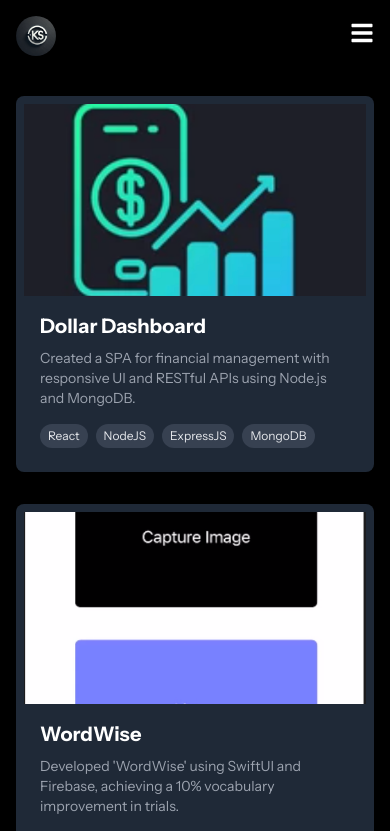
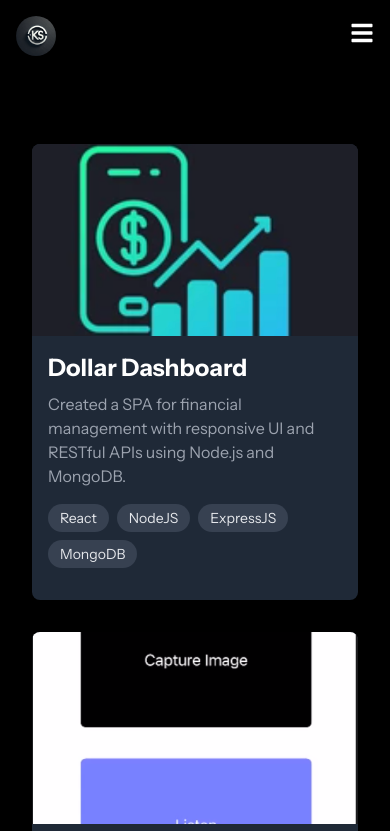
Before and after one commit to kskeerthana/portfolio-keerthana, a Next.js app: page /projects in a window 390 px wide. Shown: the top 831 px of the page. Built offline with nearby package versions, Linux system fonts and the light colour scheme.

Commit message:
design changes

```diff
--- a/components/About.js
+++ b/components/About.js
@@ -3,13 +3,20 @@ import profilePic from '../public/profile.jpeg';
 import TimelineItem from '../components/Timeline';
 import { VerticalTimeline } from 'react-vertical-timeline-component';
 import 'react-vertical-timeline-component/style.min.css';
+import { useEffect, useState } from 'react';
 
 const About = () => {
+  const [isVisible, setIsVisible] = useState(false);
+
+  useEffect(() => {
+    setIsVisible(true);
+  }, []);
+
   return (
     <div className="flex flex-col items-center text-white p-4 mt-32">
       {/* Introduction Section */}
       <section className="flex flex-col md:flex-row items-center justify-between w-full max-w-4xl mb-12">
-        <div className="md:w-1/2 text-center md:text-left mb-8 md:mb-0">
+        <div className={`md:w-1/2 text-center md:text-left mb-8 md:mb-0 transition-transform duration-[1500ms] ease-in-out ${isVisible ? 'translate-x-0 opacity-100' : '-translate-x-full opacity-0'}`}>
           <h1 className="text-4xl font-bold mb-4">Meet Keerthana,</h1>
           <p className="text-lg text-gray-400">
             As a full-stack dev, I live for those "aha!" moments when an idea transitions into a fully-fledged, real-world application.
@@ -17,7 +24,7 @@ const About = () => {
             scaling effortlessly. I'm a problem-solver at heart, constantly tinkering and learning to deliver top-notch solutions.
           </p>
         </div>
-        <div className="md:w-1/2 flex justify-center">
+        <div className={`md:w-1/2 flex justify-center transition-transform duration-[1500ms] ease-in-out ease-in-out ${isVisible ? 'translate-x-0 opacity-100' : 'translate-x-full opacity-0'}`}>
           <Image src={profilePic} alt="Profile Picture" className="rounded-lg" width={300} height={300} />
         </div>
       </section>
@@ -50,9 +57,9 @@ const About = () => {
             subtitle="Software Engineer Intern"
             period="Boston, MA | 2024"
             description={[
-              'Engineered an interactive application for TAs and students using React Native, increasing user engagement by 40%.',
-              'Enhanced backend communication and scalability by integrating the UI with AWS Lambda, resulting in a 25% efficiency improvement.',
-              'Designed and maintained PostgreSQL databases for user data, posts, and interactions, improving system performance by 30%.',
+              'Developed React Native app for TAs and students, boosting engagement 40%.',
+'Integrated UI with AWS Lambda, improving efficiency by 25%.',
+'Optimized PostgreSQL databases, enhancing system performance 30%.',
             ]}
           />
           <TimelineItem
@@ -60,11 +67,11 @@ const About = () => {
             subtitle="Full Stack Developer"
             period="Bengaluru, India | 2020-2022"
             description={[
-              'Engineered 15+ Django REST Framework API endpoints with 87% test coverage, supporting 100+ API calls/minute.',
-              'Optimized chatbot response times from 800ms to <300ms using Google Dialogflow, websockets, and caching.',
-              'Launched 5 voice apps on Google Assistant with Dialogflow, serving 500+ weekly users.',
-              'Improved conversation completion rates by 35% after analyzing user logs and addressing 21 common failure points.',
-              'Enhanced user experience across voice assistant platforms by streamlining functionalities and API performance, leveraging data-driven optimizations.',
+              'Built Django REST API endpoints with 87% test coverage, handling 100+ calls/minute.',
+'Reduced chatbot response times to <300ms using Dialogflow, websockets, and caching.',
+'Launched 5 Google Assistant voice apps serving 500+ weekly users.',
+'Increased conversation completion rates 35% by addressing common failure points.',
+'Optimized voice assistant UX across platforms using data-driven improvements.',
             ]}
           />
         </VerticalTimeline>
--- a/components/Hero.js
+++ b/components/Hero.js
@@ -5,9 +5,9 @@ import { faLinkedinIn, faGithub, faEnvelope, faTwitter } from '@fortawesome/free
 const Hero = () => {
   return (
     <section className="flex flex-col items-center justify-center min-h-[85vh] text-center px-4 mt-8">
-      <p className="text-6xl font-bold mb-4 fade-in-up" style={{ animationDelay: '0s' }}>👋 Hi I'm Keerthana</p>
-      <h1 className="text-6xl font-bold mb-4 fade-in-up" style={{ animationDelay: '0.2s' }}>Full Stack Developer</h1>
-      <p className="text-lg mb-8  fade-in-up" style={{ animationDelay: '0.4s' }}>Crafting Innovative Solutions, One Line of Code at a Time.</p>
+      <p className="text-6xl font-bold mb-4 fade-in-up ease-in-out" style={{ animationDelay: '0.5s' }}>👋 Hi I'm Keerthana</p>
+      <h1 className="text-6xl font-bold mb-4 fade-in-up ease-in-out" style={{ animationDelay: '0.8s' }}>Full Stack Developer</h1>
+      <p className="text-lg mb-8  fade-in-up" style={{ animationDelay: '1.2s' }}>Crafting Innovative Solutions, One Line of Code at a Time.</p>
       <button className="button-style">
       <span className="dot"></span>
         Available for work
--- a/components/ProjectCard.js
+++ b/components/ProjectCard.js
@@ -1,23 +1,24 @@
 import Image from 'next/image';
 import { useState } from 'react';
 import { FontAwesomeIcon } from '@fortawesome/react-fontawesome';
+import { faGithub } from '@fortawesome/free-brands-svg-icons';
 
 const ProjectCard = ({ title, description, skills, githubLink, thumbnail }) => {
   const [isHovered, setIsHovered] = useState(false);
 
   return (
     <div
-      className="relative bg-gray-800 text-white rounded-lg overflow-hidden shadow-lg w-full sm:w-1/2 md:w-full lg:w-full p-2"
+      className="relative bg-gray-800 text-white rounded-lg overflow-hidden shadow-lg transform transition-transform duration-500 hover:scale-105 sm:hover:scale-105 w-full"
       onMouseEnter={() => setIsHovered(true)}
       onMouseLeave={() => setIsHovered(false)}
     >
-      <Image src={thumbnail} alt={title} width={400} height={200} className="w-full h-48 object-cover" />
+      <Image src={thumbnail} alt={title} width={500} height={250} className="w-full h-48 object-cover" />
       <div className="p-4">
-        <h3 className="text-xl md:text-2xl font-bold mb-2">{title}</h3>
-        <p className="text-gray-400 text-sm md:text-base mb-4">{description}</p>
-        <div className="flex flex-wrap gap-2">
+        <h3 className="text-2xl font-bold mb-2">{title}</h3>
+        <p className="text-gray-400 mb-4">{description}</p>
+        <div className="flex flex-wrap gap-2 mb-4">
           {skills.map((skill, index) => (
-            <span key={index} className="bg-gray-700 text-gray-200 rounded-full px-2 md:px-3 py-1 text-xs md:text-sm">
+            <span key={index} className="bg-gray-700 text-gray-200 rounded-full px-3 py-1 text-sm">
               {skill}
             </span>
           ))}
@@ -28,9 +29,9 @@ const ProjectCard = ({ title, description, skills, githubLink, thumbnail }) => {
           href={githubLink}
           target="_blank"
           rel="noopener noreferrer"
-          className="absolute inset-0 bg-black bg-opacity-75 flex items-center justify-center text-2xl text-white"
+          className="absolute inset-0 bg-black bg-opacity-75 flex items-center justify-center text-4xl text-white"
         >
-          <FontAwesomeIcon icon={['fab', 'github']} />
+          <FontAwesomeIcon icon={faGithub} />
         </a>
       )}
     </div>
--- a/pages/projects.js
+++ b/pages/projects.js
@@ -1,13 +1,22 @@
-// pages/projects.js
+import { useEffect, useState } from 'react';
 import Layout from '../components/Layout';
 import ProjectCard from '../components/ProjectCard';
 import projectData from '../data/projects.json';
 
 const ProjectsPage = () => {
+  const [showProjects, setShowProjects] = useState(false);
+
+  useEffect(() => {
+    setTimeout(() => {
+      setShowProjects(true);
+    }, 100);
+  }, []);
+
   return (
     <Layout>
-      <div className="container mx-auto p-4 mt-20"> {/* Added margin-top here */}
-        <div className="grid grid-cols-1 sm:grid-cols-2 lg:grid-cols-3 gap-8">
+      <div className="container mx-auto p-8 mt-16">
+        <h1 className="text-4xl font-bold text-center mb-12"></h1>
+        <div className={`grid grid-cols-1 sm:grid-cols-2 lg:grid-cols-3 gap-8 transform transition-opacity duration-500 ${showProjects ? 'opacity-100' : 'opacity-0'}`}>
           {projectData.map((project, index) => (
             <ProjectCard
               key={index}
--- a/pages/skills.js
+++ b/pages/skills.js
@@ -2,6 +2,7 @@ import { FaPython, FaJs, FaSwift, FaJava, FaReact, FaNodeJs, FaDocker, FaGit, Fa
 import { SiTypescript, SiSolidity, SiNextdotjs, SiExpress, SiGooglecloud, SiBootstrap, SiMongodb, SiPostgresql, SiFirebase } from 'react-icons/si';
 import Header from '../components/Header';
 import Footer from '../components/Footer';
+import { useEffect, useState } from 'react';
 
 const skillsData = [
   {
@@ -39,22 +40,28 @@ const skillsData = [
 ];
 
 const Skills = () => {
+  const [showSkills, setShowSkills] = useState(false);
+
+  useEffect(() => {
+    setTimeout(() => {
+      setShowSkills(true);
+    }, 100);
+  }, []);
+
   return (
-    <div className="flex flex-col min-h-screen">
+    <div>
       <Header />
-      <div className="container mx-auto p-8 flex-grow mt-24">
-      {/* <div className="mb-8 text-center">
-          <p className="text-xl text-white-400">
-            Curious to learn new things and experiment with emerging technologies. These are some of the major programming languages, frameworks, tools, and platforms I have worked with:
-          </p>
-        </div> */}
+      <div className="container mx-auto p-8 mt-16">
+        <p className="text-center text-gray-200 mb-8"></p>
         {skillsData.map((section, index) => (
-          <div key={index} className="mb-8">
+          <div key={index} className="mb-12">
             <h2 className="text-lg font-bold mb-4 text-center text-gray-200">{section.category}</h2>
-            <div className="grid grid-cols-2 sm:grid-cols-3 md:grid-cols-4 lg:grid-cols-6 gap-4 justify-center items-center">
+            <div className={`grid grid-cols-3 md:grid-cols-4 lg:grid-cols-6 gap-4 justify-center items-center transform transition-opacity duration-1000 ${showSkills ? 'opacity-100' : 'opacity-0'}`}>
               {section.skills.map((skill, idx) => (
                 <div key={idx} className="flex flex-col items-center">
-                  <div className="text-4xl mb-2" style={{ color: skill.icon.props.color }}>{skill.icon}</div>
+                  <div className="text-4xl mb-2 transition-transform duration-300 hover:scale-110" style={{ color: skill.icon.props.color }}>
+                    {skill.icon}
+                  </div>
                   <p className="text-center text-sm">{skill.name}</p>
                 </div>
               ))}
```
